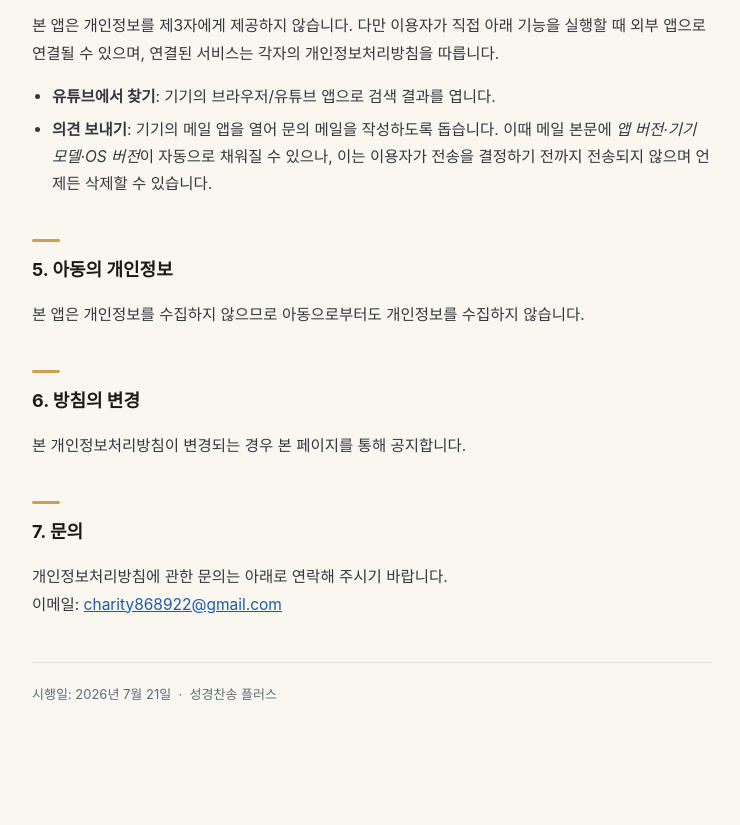
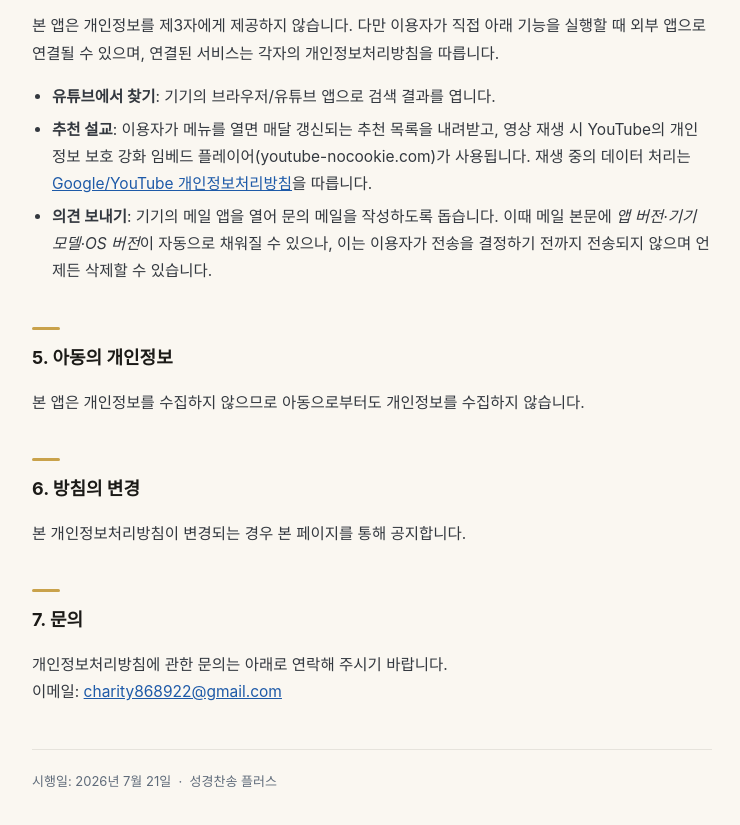
Before and after one commit to charity868922-ship-it/bible-hymn-plus, a plain HTML site: page privacy.html in a window 1280 px wide. Shown: the part 952-1777 px from the top of the page, without its empty margins (268-1008 px from the left). Before the commit the page ends 1721 px from the top, so only its background shows below. Drawn offline with Linux system fonts and the light colour scheme.

Commit message:
Update privacy.html

```diff
--- a/privacy.html
+++ b/privacy.html
@@ -65,6 +65,10 @@
   외부 앱으로 연결될 수 있으며, 연결된 서비스는 각자의 개인정보처리방침을 따릅니다.</p>
   <ul>
     <li><strong>유튜브에서 찾기</strong>: 기기의 브라우저/유튜브 앱으로 검색 결과를 엽니다.</li>
+    <li><strong>추천 설교</strong>: 이용자가 메뉴를 열면 매달 갱신되는 추천 목록을 내려받고,
+      영상 재생 시 YouTube의 개인정보 보호 강화 임베드 플레이어(youtube-nocookie.com)가
+      사용됩니다. 재생 중의 데이터 처리는
+      <a href="https://policies.google.com/privacy">Google/YouTube 개인정보처리방침</a>을 따릅니다.</li>
     <li><strong>의견 보내기</strong>: 기기의 메일 앱을 열어 문의 메일을 작성하도록 돕습니다.
       이때 메일 본문에 <em>앱 버전·기기 모델·OS 버전</em>이 자동으로 채워질 수 있으나,
       이는 이용자가 전송을 결정하기 전까지 전송되지 않으며 언제든 삭제할 수 있습니다.</li>
```
